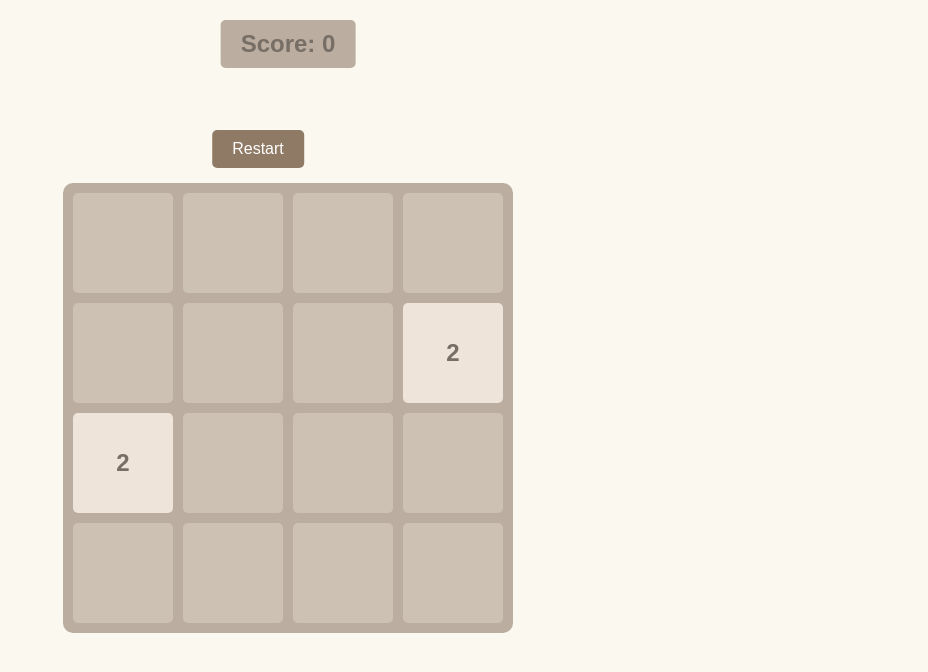
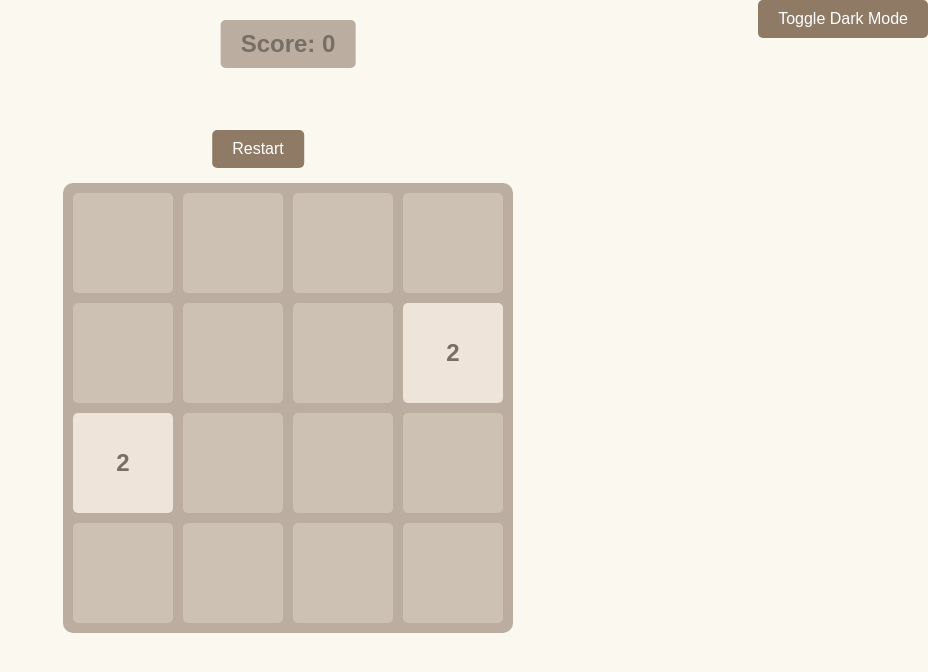
Before and after one commit to Fooot-Code/2048-No-Ads, a plain HTML site: page index.html in a window 1280 px wide. Shown: the whole page, without its empty margins (352-1280 px from the left). Drawn offline with Linux system fonts and the light colour scheme.

Commit message:
dark and light mode

```diff
--- a/index.html
+++ b/index.html
@@ -12,6 +12,7 @@
         <span id="score">0</span>
     </div>
     <button id="restart-button" onclick="restartGame()">Restart</button>
+    <button id="dark-mode-button" onclick="toggleDarkMode()">Toggle Dark Mode</button>
     <div class="game-container" id="game"></div>
     <script src="script.js"></script>
 </body>
--- a/script.js
+++ b/script.js
@@ -1,6 +1,22 @@
 const size = 4;
 let board = [];
 let score = 0;
+
+function toggleDarkMode() {
+    const body = document.body;
+    const darkModeButton = document.getElementById('dark-mode-button');
+    body.classList.toggle('dark-mode');
+
+    if (body.classList.contains('dark-mode')) {
+        darkModeButton.textContent = 'Light Mode';
+    } else {
+        darkModeButton.textContent = 'Dark Mode';
+    }
+
+    const color = body.classList.contains('dark-mode') ? '#333' : '#fff';
+    document.body.style.background = color;
+
+}
 
 function createBoard() {
   const gameContainer = document.getElementById('game');
--- a/style.css
+++ b/style.css
@@ -40,7 +40,7 @@ body {
   .tile[data-value="1024"] { background: #edc53f; color: #f9f6f2; }
   .tile[data-value="2048"] { background: #edc22e; color: #f9f6f2; }
 
-button {
+#restart-button {
     position: absolute;
     top: 130px;
     left: 610px;
@@ -66,3 +66,16 @@ button {
     padding: 10px 20px;
     border-radius: 5px;
 }
+
+#dark-mode-button {
+    position: absolute;
+    top: 0;
+    right: 0px;
+    padding: 10px 20px;
+    font-size: 16px;
+    background: #8f7a66;
+    color: white;
+    border: none;
+    border-radius: 5px;
+    cursor: pointer;
+}
```
